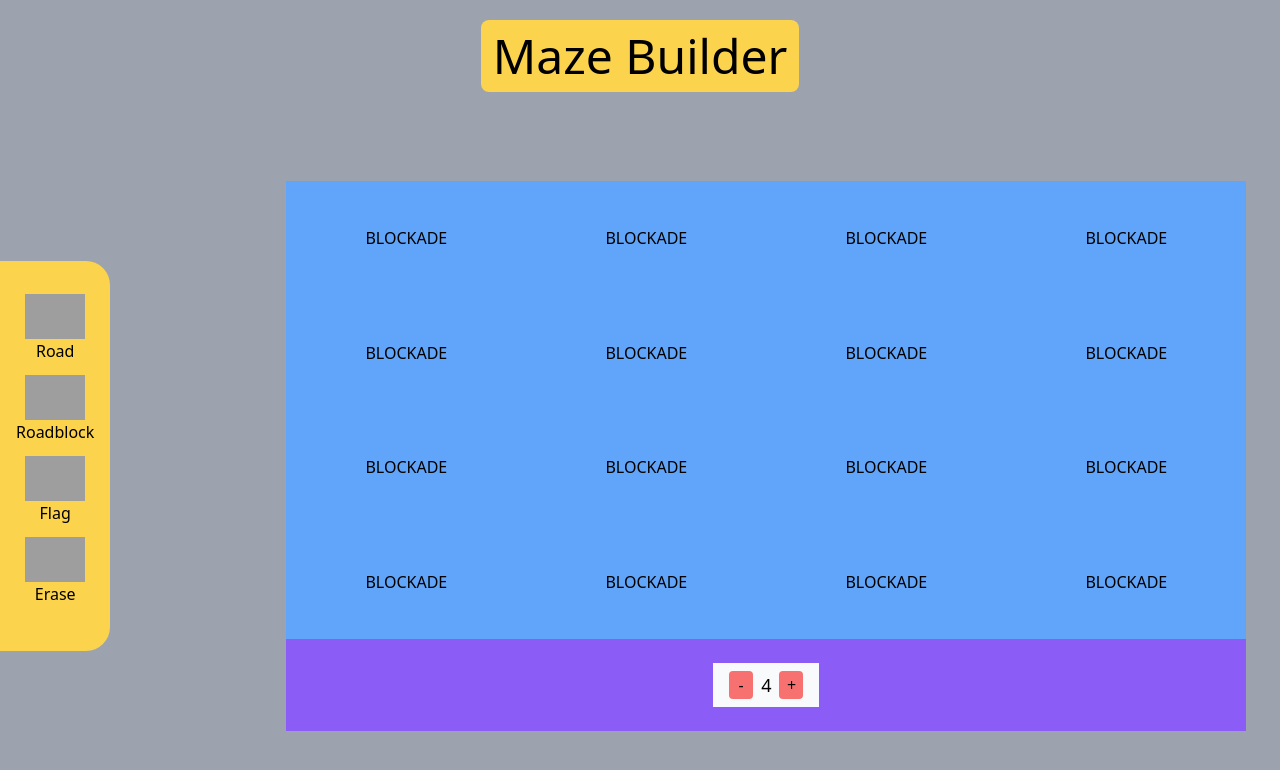
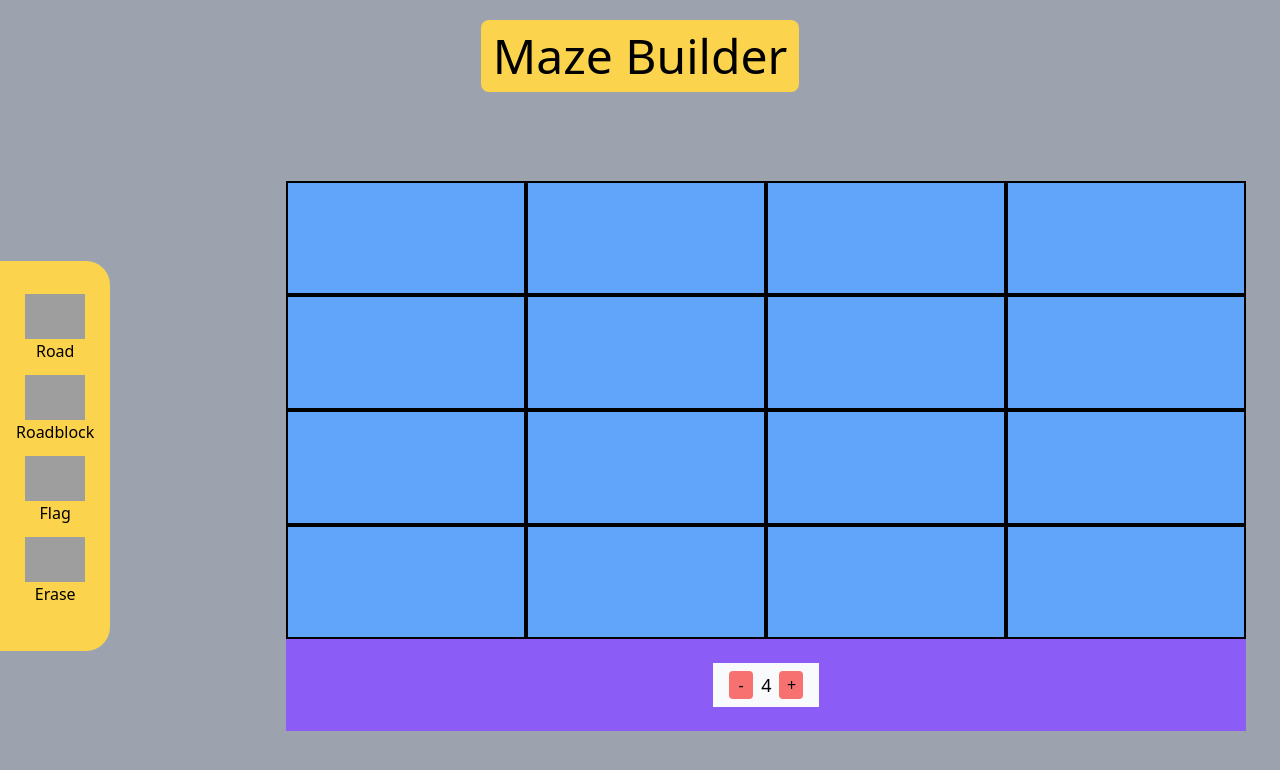
Before and after one commit to Francisco-Ibarra07/MazeBuilder, a React (Create React App) app: page / in a window 1280 px wide. Shown: the top 770 px of the page. Built offline with nearby package versions, Linux system fonts and the light colour scheme; grey boxes are pictures that could not be loaded.

Commit message:
Added custom color to each tile depending on its type

```diff
--- a/src/components/Tile.tsx
+++ b/src/components/Tile.tsx
@@ -14,10 +14,29 @@ function Tile(props: TileProps) {
     onClickHandler(type, location);
   };
 
+  let tileColor = "";
+  switch (type) {
+    case TileType.ROAD:
+      tileColor = `bg-green-400`;
+      break;
+    case TileType.BLOCKADE:
+      tileColor = "bg-blue-400";
+      break;
+    case TileType.FLAG:
+      tileColor = "bg-purple-400";
+      break;
+    case TileType.ROADBLOCK:
+      tileColor = "bg-orange-400";
+      break;
+  }
+
   return (
-    <button className="bg-blue-400" onClick={handleClick}>
-      {type}
-    </button>
+    <button
+      className={
+        tileColor + " border-solid border-2 border-black hover:opacity-80"
+      }
+      onClick={handleClick}
+    ></button>
   );
 }
 
```
